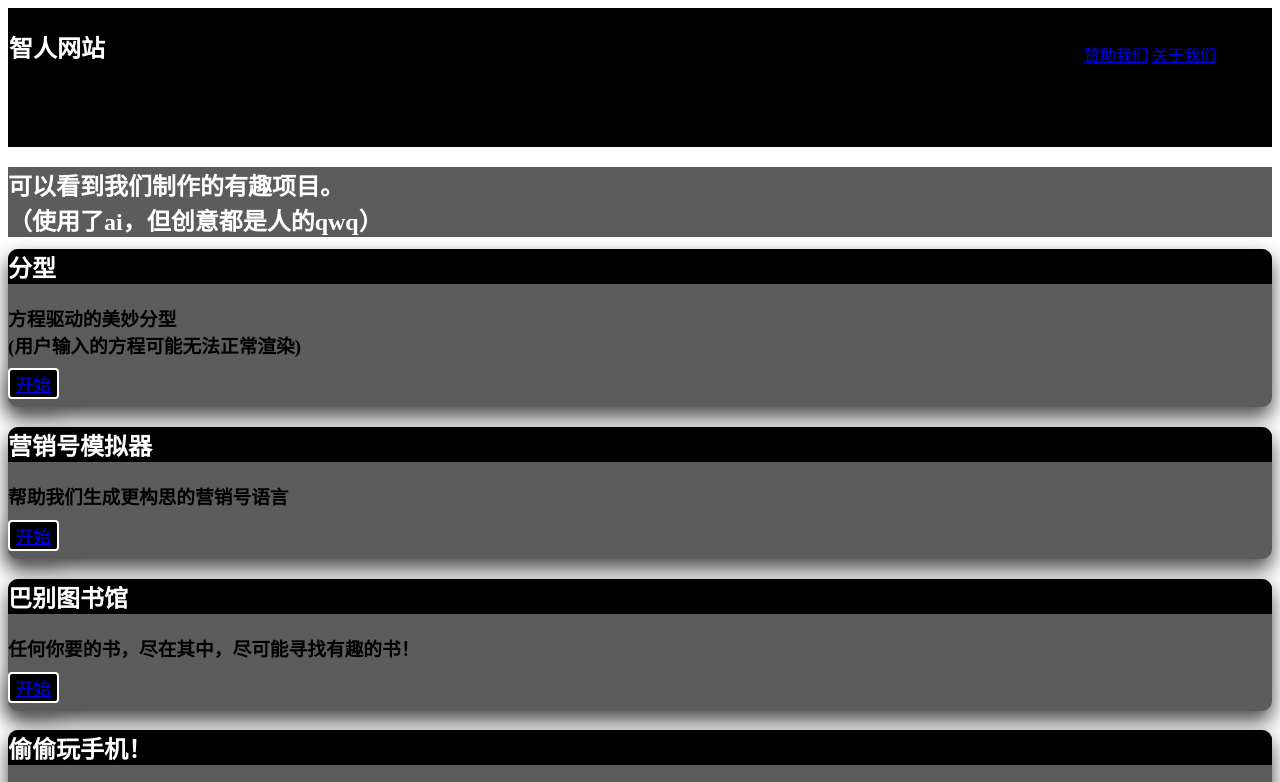
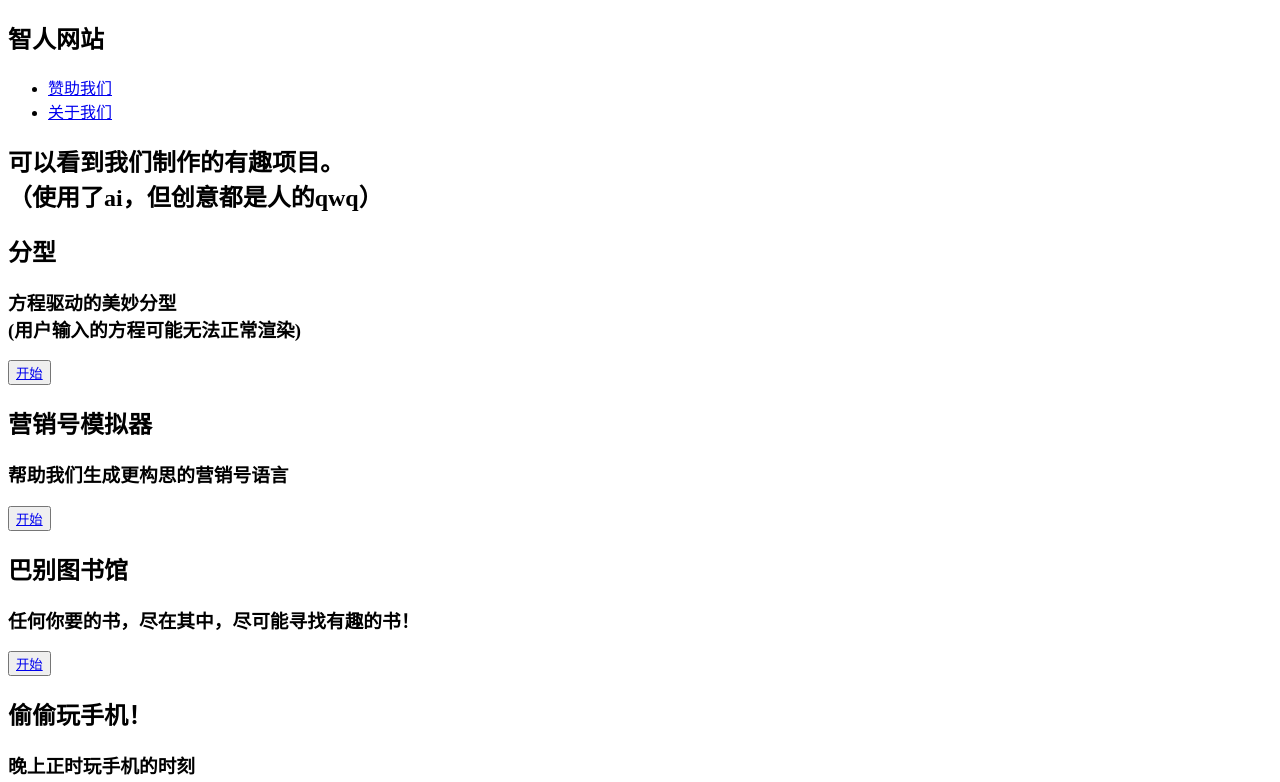
Before and after one commit to 1qwq2awa/1qwq2awa.github.io, a plain HTML site: page index.html in a window 1280 px wide. Shown: the top 782 px of the page. Drawn offline with Linux system fonts and the light colour scheme.

Commit message:
Remove extensive CSS styles from css1.css

```diff
--- a/css1.css
+++ b/css1.css
@@ -1,103 +0,0 @@
-.ext_tabe{
-    background-color:black;
-    color:white;
-    padding:1px 0 5% 1px;
-    margin:0;
-}
-.ext_tabe ul{
-    position:absolute;
-    right:5vw;
-    top:0;
-    line-height:80px;
-}
-.ext_tabe li{
-    display:inline;
-    right:5vw;
-    top:1;
-    color:white;
-}
-.end1a{
-    color:white;
-    background-color: black;
-    border-top-left-radius: 10px;
-    border-top-right-radius: 10px;
-}
-.end2a,.end3a,.end4a,.end5a{
-    color: white;
-    background-color: #000;
-    border-top-left-radius: 10px;
-    border-top-right-radius: 10px;
-}
-.l1{
-    text-decoration: white;
-
-    color: white;
-}
-.l2{
-    color: white;
-    text-decoration: white;
-}
-
-.endend{
-    color:white;
-    background-color: black;
-}
-.l1::after {
-  content: '';
-  position: absolute;
-  width: 100%;
-  height: 1px;
-  bottom: 0px;
-  right: 1px;
-  padding: 5px 100px 4px 100px;
-  background-color: #fff;
-  transform: scaleX(0);
-  transform-origin: bottom right;
-  transition: transform 0.3s ease;
-}
-.l1:hover::after {
-  transform: scaleX(1);
-  transform-origin: bottom left;
-}
-.l2::after {
-  content: '';
-  position: absolute;
-  width: 100%;
-  height: 1px;
-  bottom: 0px;
-  right: 1px;
-  padding: 5px 100px 4px 100px;
-  background-color: #fff;
-  transform: scaleX(0);
-  transform-origin: bottom right;
-  transition: transform 0.3s ease;
-}
-.l2:hover::after {
-  transform: scaleX(1);
-  transform-origin: bottom left;
-}
-.ftx_1,.ftx_3,.ftx_2,.ftx_4,.ftx_5{
-    background-color: black;
-    transform: translateY(-8px);
-    box-shadow: 0 10px 20px #5c5c5c;
-    background: #000;
-    color: #fff;
-    border: 2px solid #fff;
-    border-radius: 4px;
-    font-size: 1.1rem;
-    cursor: pointer;
-    transition: all 0.3s ease;
-    position: relative;
-    overflow: hidden;
-    z-index: 1;
-}
-.end1,.end3,.end2,.end4,.end5{
-    background-color: #5c5c5c;
-    transform: translateY(-8px);
-    box-shadow: 0 10px 20px #4a4a4a;
-    border-radius: 10px;
-}
-.ext_labe{
-    color:white;
-    background-color: #5c5c5c;
-}
```
